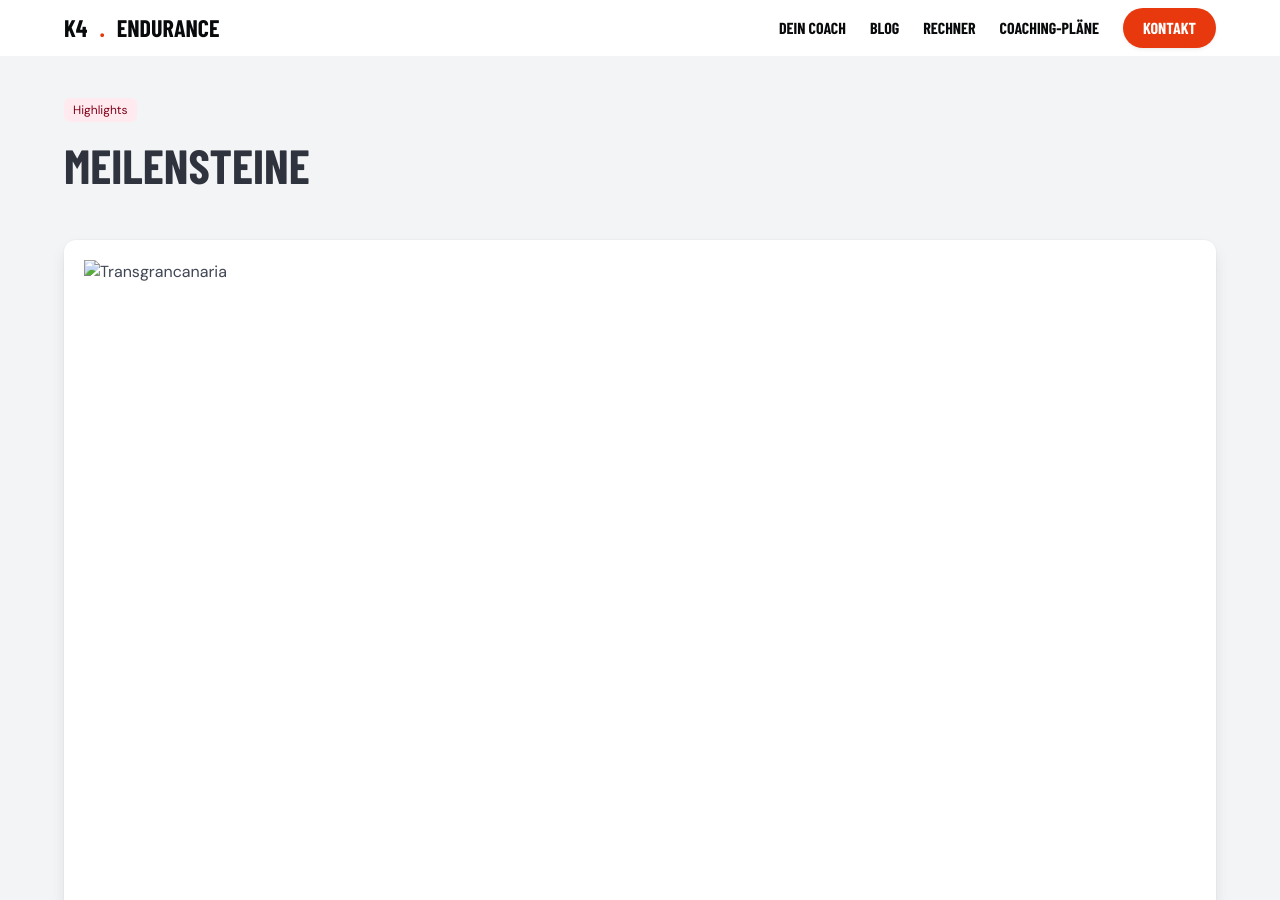
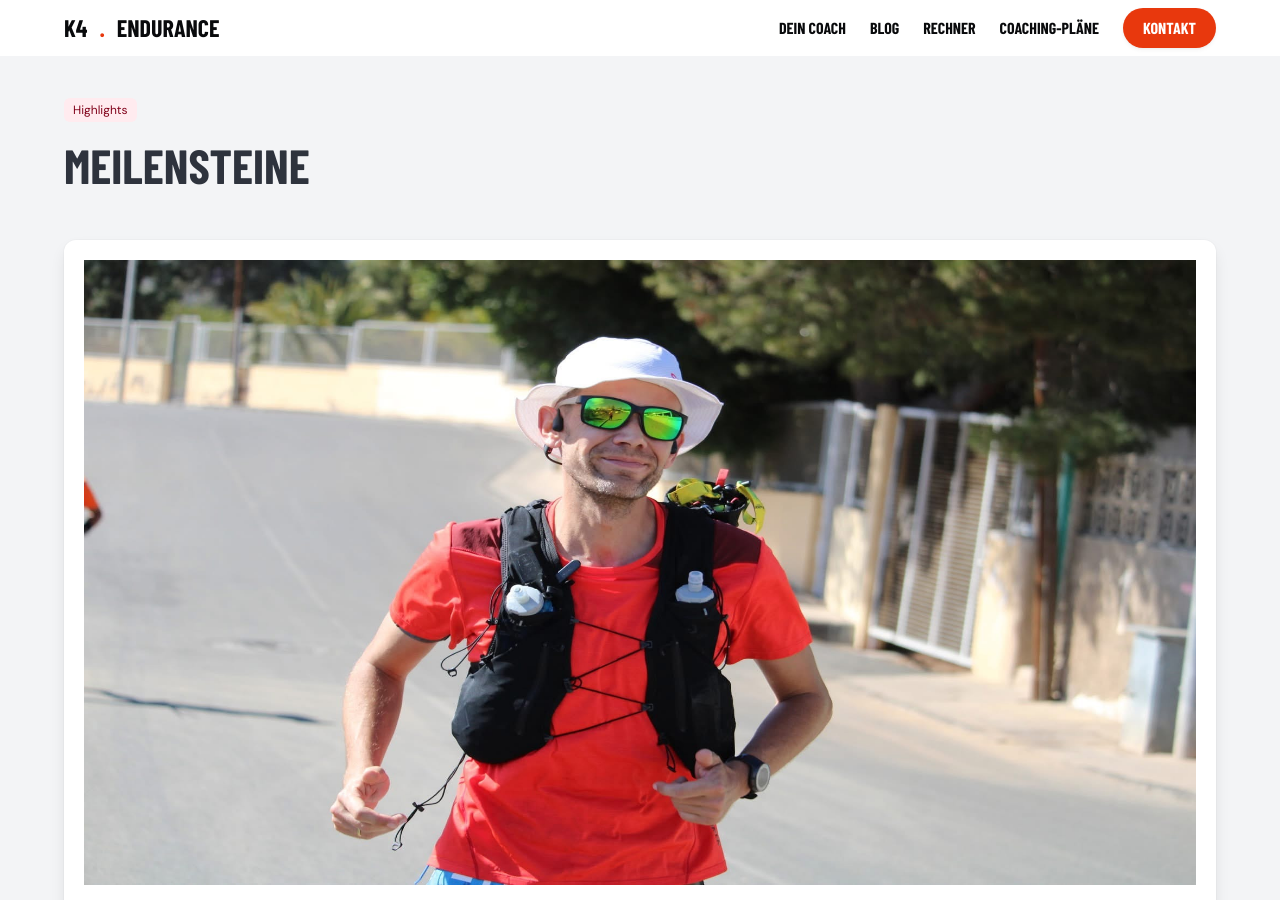
Before and after one commit to K4Endurance/k4endurance, a Jekyll site: the page built from index.html, in a window 1280 px wide and 900 px high, scrolled down 1601 px. Built offline with Jekyll 4.4.1, drawn with Linux system fonts in a browser that asks for light colours; some web fonts are replaced; grey boxes are pictures that could not be loaded.

Commit message:
Update _data/home.yml (via Pages CMS)

```diff
--- a/_data/home.yml
+++ b/_data/home.yml
@@ -26,6 +26,7 @@ highlights:
     - title: Transgrancanaria
       category: "2025"
       description: Versagt
+      photo: /assets/images/IMG_0871.jpg
 tutorials:
   kicker: Wissen
   title: Tutorials auf Top-Niveau
```
